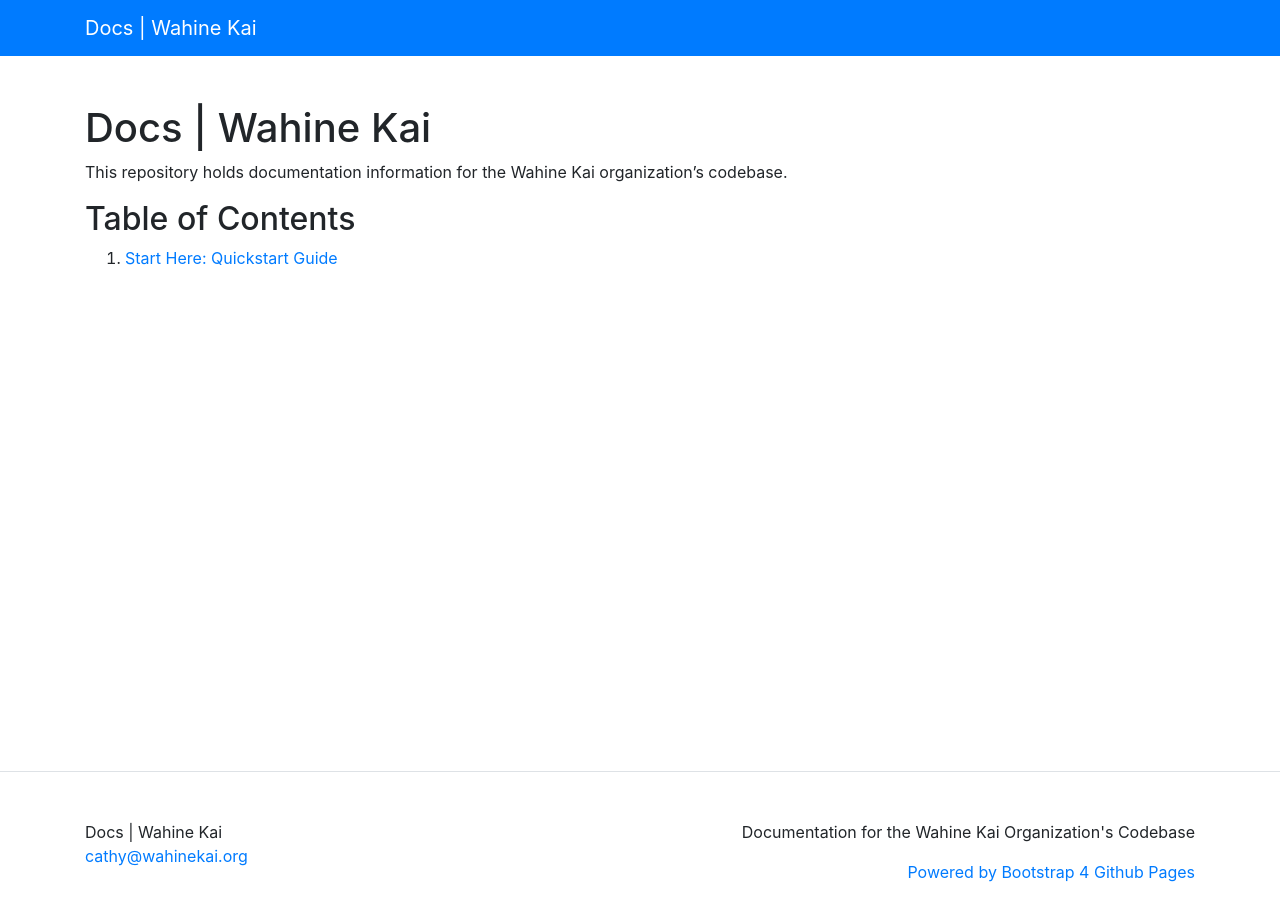
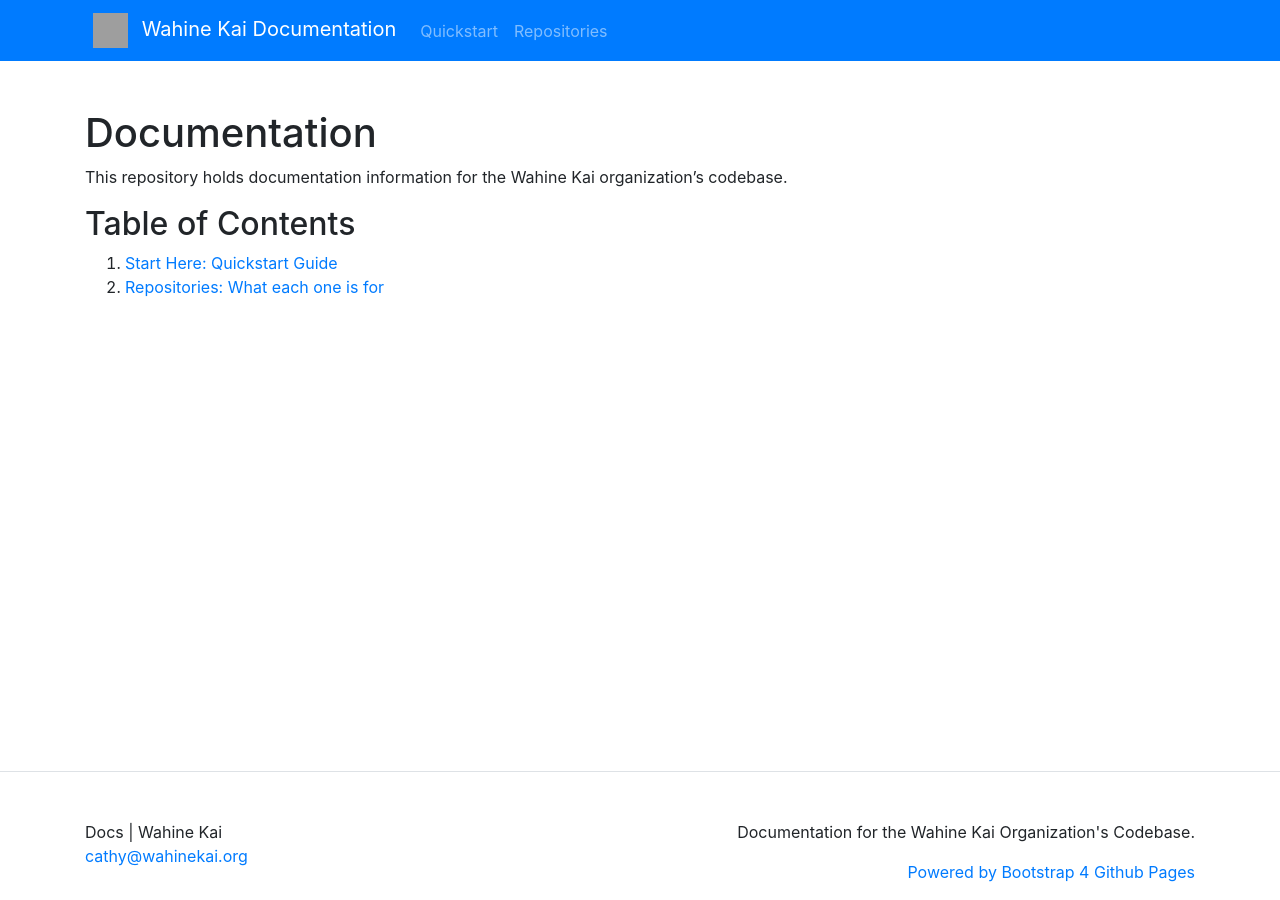
Before and after one commit to wahinekai/docs, a Jekyll site: the page built from docs/index.md, in a window 1280 px wide. Built offline with Jekyll 4.4.1, drawn with Linux system fonts in a browser that asks for light colours; our own code applies the rules of GitHub Pages for plain Markdown files; grey boxes are pictures that could not be loaded.

Commit message:
Update styling of Navbar

```diff
--- a/docs/_config.yml
+++ b/docs/_config.yml
@@ -18,7 +18,7 @@
 title: Docs | Wahine Kai
 email: "cathy@wahinekai.org"
 description: >- # this means to ignore newlines until "baseurl:"
-  Documentation for the Wahine Kai Organization's Codebase
+  Documentation for the Wahine Kai Organization's Codebase.
 
 # Build settings
 plugins:
@@ -31,12 +31,13 @@ relative_links:
   collections: true
 
 url: "https://wahinekai.github.io/docs"
-github_username:  wahinekai
+github_username: wahinekai
 
 repository: "wahinekai/docs"
 
-# A list of the pages to display in the navigation bar
 header_pages:
+  - quickstart.md
+  - repositories.md
 
 # Exclude from processing.
 # The following items will not be processed, by default. Create a custom list
--- a/docs/_includes/header.html
+++ b/docs/_includes/header.html
@@ -1,6 +1,9 @@
-<nav class="navbar navbar-expand-lg navbar-dark bg-primary">
+<nav class="navbar navbar-expand-lg navbar-dark bg-primary sticky-top">
   <div class="container">
-    <a class="navbar-brand" rel="author" href="{{ "/" | relative_url }}">{{ site.title | escape }}</a>
+        <a class="navbar-brand" rel="author" class="mx-2" href="{{ "/" | relative_url }}">
+          <img src="https://wahinekaidevelopment.blob.core.windows.net/frontend-assets/squareLogo.png" alt="Navbar Logo" width="35" height="35" class="mx-2">
+          Wahine Kai Documentation
+        </a>
 
     {%- assign page_paths = site.header_pages -%}
     <button class="navbar-toggler" type="button" data-toggle="collapse" data-target="#navbarSupportedContent"
@@ -8,7 +11,7 @@
       <span class="navbar-toggler-icon"></span>
     </button>
     <div class="collapse navbar-collapse" id="navbarSupportedContent">
-      <ul class="navbar-nav ml-auto">
+      <ul class="navbar-nav">
         {%- for path in page_paths -%}
           {%- assign my_page = site.pages | where: "path", path | first -%}
           {%- if my_page.title -%}
--- a/docs/index.md
+++ b/docs/index.md
@@ -1,7 +1,8 @@
-# Docs \| Wahine Kai
+# Documentation
 
 This repository holds documentation information for the Wahine Kai organization's codebase.
 
 ## Table of Contents
 
 1.  [Start Here: Quickstart Guide](/quickstart.md)
+2.  [Repositories: What each one is for](/repositories.md)
```
Also changed, not shown: docs/repositories.md (added, +4 -0 lines).
